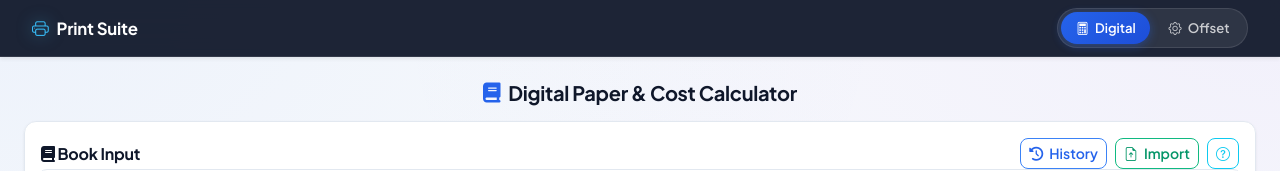
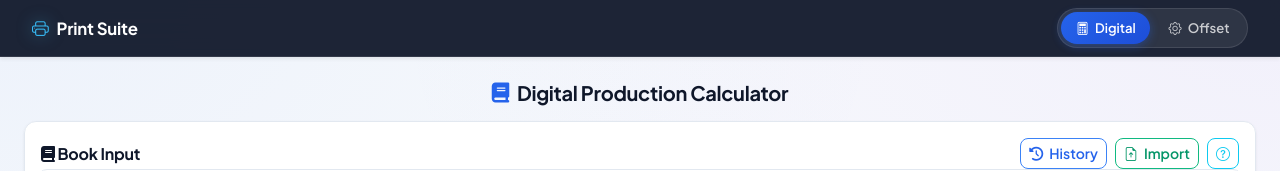
Before and after one commit to davytong/Printing_Production, a website: page index.html in a window 1280 px wide. Shown: the top 171 px of the page. Drawn offline with nearby package versions, Linux system fonts and the light colour scheme; some packages are replaced by stand-ins of ours; a script that the page names is missing.

Commit message:
Update index.html

```diff
--- a/index.html
+++ b/index.html
@@ -59,7 +59,7 @@
 <!-- ========================================================== -->
 <div class="tab-pane fade show active" id="tab-cost" role="tabpanel">
   <div class="container-fluid px-2 px-md-4 my-3 my-md-4">
-    <h5 class="fw-bold text-center mb-3"><i class="fa-solid fa-book"></i> Digital Paper & Cost Calculator</h5>
+    <h5 class="fw-bold text-center mb-3"><i class="fa-solid fa-book"></i> Digital Production Calculator</h5>
 
     <div class="card p-2 p-md-3 mb-3 no-print">
       <div class="d-flex justify-content-between align-items-center mb-2 flex-wrap gap-2">
```
